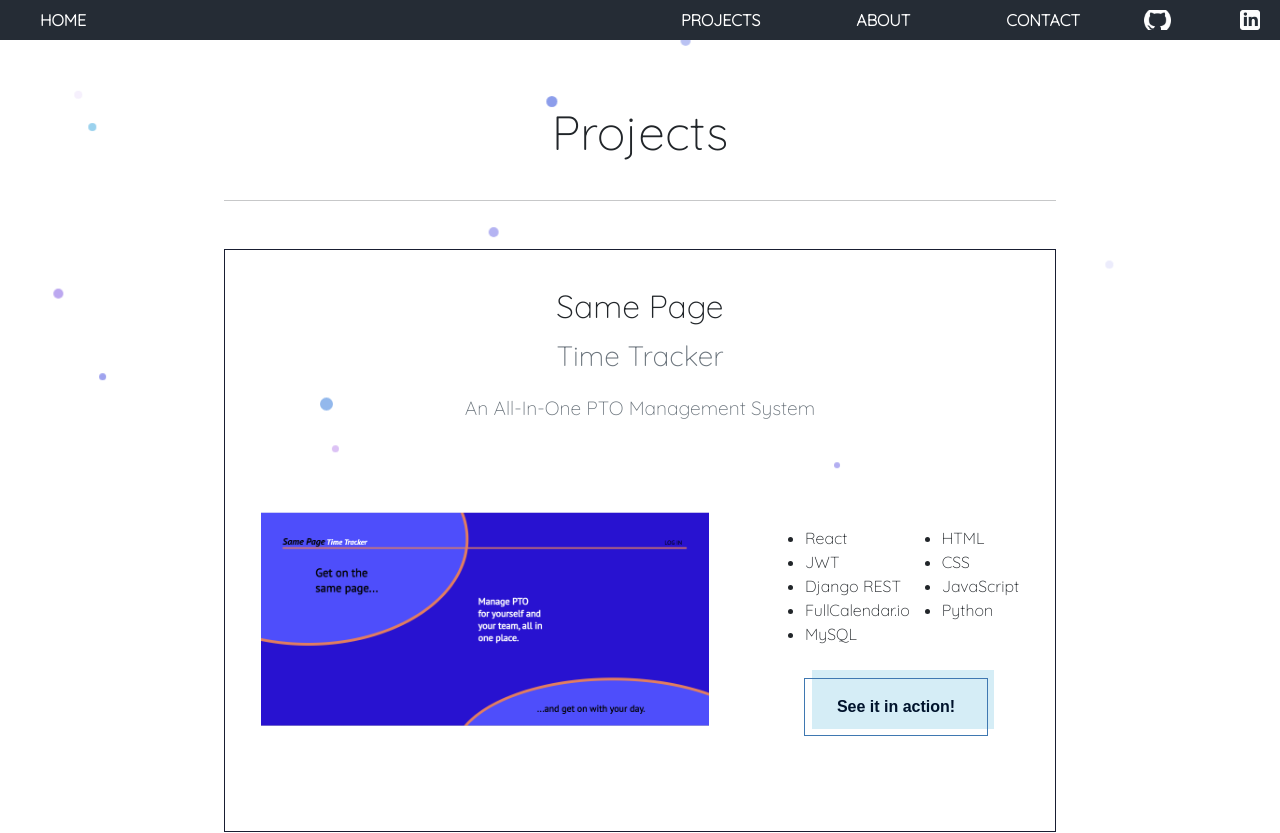
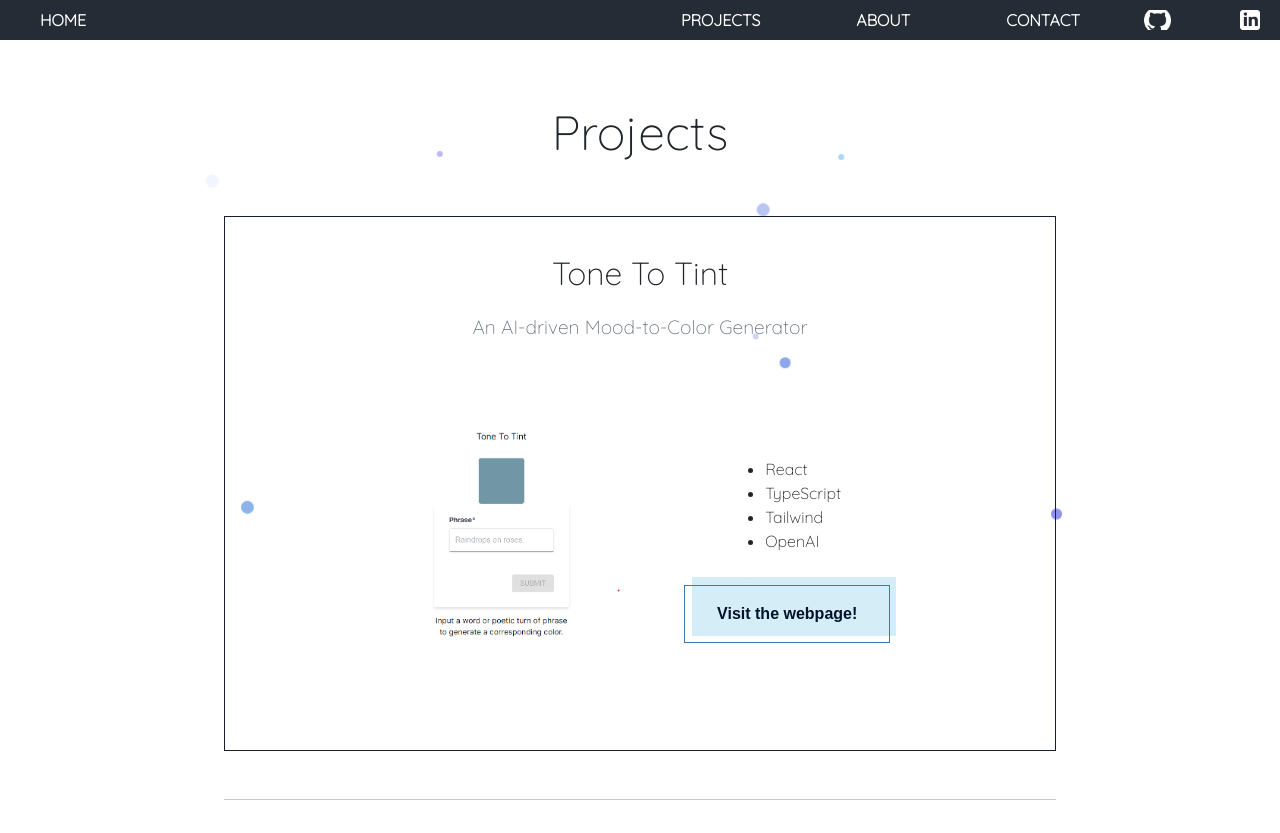
Before and after one commit to em-twines/ProfessionalWebsite, a React (Create React App) app: page /projects in a window 1280 px wide. Shown: the top 833 px of the page. Built offline with nearby package versions, Linux system fonts and the light colour scheme.

Commit message:
fixed bio + added tone to tint project

```diff
--- a/src/App.scss
+++ b/src/App.scss
@@ -1678,6 +1678,19 @@ a:hover {
   .img7 {
     background-image: url("./media/untwinedPerformance.jpg");
   }
+  .img8 {
+    background-image: url("./media/tonetotint.png");
+    display: flex;
+    margin: auto;
+    width: 18vw;
+    height: 25vw;
+    background-size: contain;
+    background-repeat: no-repeat;
+    background-position: center;
+    font-size: 0.7rem;
+    text-align: center;
+    justify-content: center;
+  }
 
   .column-container {
     display: flex;
@@ -1800,6 +1813,19 @@ a:hover {
   .img7 {
     background-image: url("./media/untwinedPerformance.jpg");
   }
+  .img8 {
+    background-image: url("./media/tonetotint.png");
+    display: flex;
+    margin: auto;
+    width: 35vw;
+    height: 35vw;
+    background-size: contain;
+    background-repeat: no-repeat;
+    background-position: center;
+    font-size: 0.7rem;
+    text-align: center;
+    justify-content: center;
+  }
 
   .column-container {
     display: flex;
@@ -1895,6 +1921,19 @@ a:hover {
   .list {
     font-size: 1rem;
   }
+  .img8 {
+    background-image: url("./media/tonetotint.png");
+    display: flex;
+    margin: auto;
+    width: 60vw;
+    height: 60vw;
+    background-size: contain;
+    background-repeat: no-repeat;
+    background-position: center;
+    font-size: 0.7rem;
+    text-align: center;
+    justify-content: center;
+  }
 }
 /* PROJECTS MOBILE Small ----------------------------------------------------------------------*/
 
--- a/src/pages/About.jsx
+++ b/src/pages/About.jsx
@@ -32,21 +32,52 @@ export default function About() {
             new passion.
           </div>
           <p className="about-me-text">
-            <hr></hr>
-            Hi, I'm Emily. I'm a Full-Stack developer with an emphasis on the Front-End, a former middle school teacher, and an indie video game developer. Before I wrote code, I made art -- programming for live interactive performances and making games. I sort of think coding is art too.
+          <hr></hr>
+            Hi, I'm Emily. I'm a Full-Stack developer with an emphasis on the
+            Front-End, a former middle school teacher, and an indie video game
+            developer. Before I wrote code, I made art -- programming for live
+            interactive performances and making games.
             <br></br>
-            <hr></hr>I started considering moving more into the tech world after finishing my MFA thesis project, lookingGlass, a Unity3d video game, in May of 2020. I had been working for nine months on a live performance, but in March,
-            the world changed. I didn't want to do a staged reading or something pre-recorded that would stream on Zoom, so I decided to translate
-            the show using the vocabulary of video games. I learned how to code in C# and how to use Unity, how to manage a server and how to host web content. By the day of the performance, lookingGlass was live, and a new door for me was opened.
+            <hr></hr>I started considering moving more into the tech world after
+            finishing my MFA thesis project, lookingGlass, a Unity3d game, in
+            2020. I had been working for nine months on a live performance, but
+            in March COVID-19 hit, and, the world changed. I didn't want to do a
+            staged reading or something pre-recorded that would stream on Zoom,
+            so I decided to translate the show using the vocabulary of video
+            games. I learned C# and how to use Unity. Three months later, the
+            game was live, and, as I say, I had discovered a new passion.
             <br></br>
             <hr></hr>
-            Since May, I have been working on the Frontend team at meQuilibrium as an intern, taking Jira tickets and learning best practices for working as part of a team according to the Agile methodology, how to address accessibility concerns, convert pages from Angular, and how to write concise, effective code for React.
-            <br></br>
-            <hr></hr> Thanks for checking out my portfolio, and feel free to reach out!
+            From May-December of 2023, I worked with the Frontend team at meQuilibrium as an
+            intern, taking Jira tickets and learning best practices for working
+            as part of a team according to the Agile methodology, how to address
+            accessibility concerns, and how to write concise, effective code for
+            React.
             <br></br>
             <hr></hr>
-            React, Git, GitHub, Visual Studio Code, HTML, CSS, JavaScript, Postman, Python, Django REST Framework, C#, MySQL, Unity Game Engine, WinSCP, MaxMSP, Web Services & REST API, Adobe Creative Cloud Suite
-          </p>
+            Subsequently, I have been working as a freelancer. I'm happy to
+            be working with two companies, one as a full-stack developer in
+            EdTech, the other as a frontend dev in Enterprise Resource Planning.
+            I am currently focusing for one on automated test development with
+            Cypress, and for the other on building out a frontend using
+            TypeScript and Tailwind. While I am extremely grateful to have these
+            projects in my life, I still feel I have more to offer. I would love to find a group to
+            work with in this new year where I could work full-time as part of a
+            team, growing and building together.
+            <br></br>
+            <hr></hr>
+            Thanks for taking the time to visit my website, and feel free to
+            reach out!
+            <br></br>
+            <hr></hr>
+            <hr></hr>
+            React, Git, GitHub, Visual Studio Code, HTML, CSS, JavaScript,
+            TypeScript, Postman, Python, Django REST Framework, C#, MySQL,
+            Cypress, Unity Game Engine, WinSCP, MaxMSP, Web Services & REST API,
+            Adobe Creative Cloud Suite
+            <br></br>
+            <hr></hr>
+           </p>
         </div>
       </div>
     </div>
--- a/src/pages/Projects.jsx
+++ b/src/pages/Projects.jsx
@@ -2,7 +2,7 @@ import React from "react";
 
 export default function Projects() {
   return (
-    <div >
+    <div>
       <div className="particle"></div>
       <div className="particle"></div>
       <div className="particle"></div>
@@ -15,48 +15,51 @@ export default function Projects() {
       <div className="particle"></div>
       <div className="particle"></div>
       <div className="particle"></div>
-      {/* <div className="full-screen">
+
+      <div className="projects-flex">
         <div className="section-title ">Projects</div>
-        <div className="project-page-description">
-          A short selection of recent work.
+
+        <div className="project">
+          <div className="project-title">Tone To Tint</div>
+          <div className="text-muted subtitle">
+            An AI-driven Mood-to-Color Generator
           </div>
-        <div className = 'display-container'>
-        <div className="project1-container">
-          <div className="box"></div>
-          <div className="box1"></div>
-          <div className="box-content">
-            <div className="project-title">Time Tracker</div>
-            <div className="text-muted subtitle">
-              A PTO and OT Management System
+          <div className="horizontal-column">
+            <a href="https://tonetotint.netlify.app/">
+              <div
+                className="img8"
+                alt="A phrase input bar suspended below a colored square with the text Tone To Tint above. Suggested text reads Raindrops on Roses"
+              ></div>
+            </a>
+            <div className="include-button">
+              <div className="column-container">
+                <div className="column-1">
+                  <ul className="ul-projects">
+                    <li className="list">React</li>
+                    <li className="list">TypeScript</li>
+                    <li className="list">Tailwind</li>
+                    <li className="list">OpenAI</li>
+                  </ul>
+                </div>
+                <div className="one-column">
+                  <ul className="ul-projects">
+                    <li className="list">React</li>
+                    <li className="list">TypeScript</li>
+                    <li className="list">Tailwind</li>
+                    <li className="list">OpenAI</li>
+                  </ul>
+                </div>{" "}
+              </div>{" "}
+              <div>
+                <a href="https://tonetotint.netlify.app/">
+                  <button className="button-51 smaller">
+                    Visit the webpage!
+                  </button>
+                </a>
               </div>
             </div>
           </div>
         </div>
-        <div className="projects-2-3-container">
-          <div className="p2-content">
-            <div className="project-title">The Gaming Codex</div>
-            <div className="text-muted subtitle">
-              Visualizations of a Game-based Dataset
-            </div>
-          </div>
-          <div className="p3-content">
-            <div className="project-title">Vidio</div>
-            <div className="text-muted subtitle">
-              A Music Streaming Site Utilizing YouTube's API
-            </div>
-          </div>
-        </div>
-        <div className="p4-content">
-          <div className="project-title">Memory Cards</div>
-          <div className="text-muted subtitle">A Flashcards App</div>
-        </div>
-      </div> */}
-
-      <div className="projects-flex">
-        <div className="section-title ">Projects</div>
-        {/* <div className="project-page-description">
-          A short selection of my work.
-        </div> */}
 
         <hr></hr>
         <div className="project">
@@ -223,8 +226,6 @@ export default function Projects() {
           </div>
         </div>
 
-
-
         <hr></hr>
         <div className="project">
           <div className="project-title">
@@ -245,14 +246,12 @@ export default function Projects() {
                     <ul className="ul-projects">
                       <li className="list">MaxMSP</li>
                       <li className="list">Kinect</li>
-
                     </ul>
                   </div>
                   <div className="column-1">
                     <ul className="ul-projects">
                       <li className="list">Adobe Suite</li>
                       <li className="list">Arduino</li>
-
                     </ul>
                   </div>
                 </div>
@@ -262,7 +261,6 @@ export default function Projects() {
                     <li className="list">Kinect</li>
                     <li className="list">Adobe Suite</li>
                     <li className="list">Arduino</li>
-
                   </ul>
                 </div>{" "}
               </div>{" "}
@@ -276,11 +274,6 @@ export default function Projects() {
             </div>
           </div>
         </div>
-
-
-
-
-
 
         <hr></hr>
         <div className="project">
@@ -328,9 +321,6 @@ export default function Projects() {
           </div>
         </div>
 
-
-
-
         <hr></hr>
         <div className="project">
           <div className="project-title">
@@ -351,14 +341,12 @@ export default function Projects() {
                     <ul className="ul-projects">
                       <li className="list">MaxMSP</li>
                       <li className="list">Ableton</li>
-
                     </ul>
                   </div>
                   <div className="column-1">
                     <ul className="ul-projects">
                       <li className="list">Adobe Suite</li>
                       <li className="list">DSLR Live-Streaming</li>
-
                     </ul>
                   </div>
                 </div>
@@ -368,7 +356,6 @@ export default function Projects() {
                     <li className="list">Ableton</li>
                     <li className="list">Adobe Suite</li>
                     <li className="list">DSLR Live-Streaming</li>
-
                   </ul>
                 </div>{" "}
               </div>{" "}
@@ -382,9 +369,6 @@ export default function Projects() {
             </div>
           </div>
         </div>
-
-
-
 
         <hr></hr>
         <div className="project">
```
Also changed, not shown: src/media/tonetotint.png (added), src/media/tonetotint1.png (added). Lines whose indentation alone changed are shown as unchanged.
